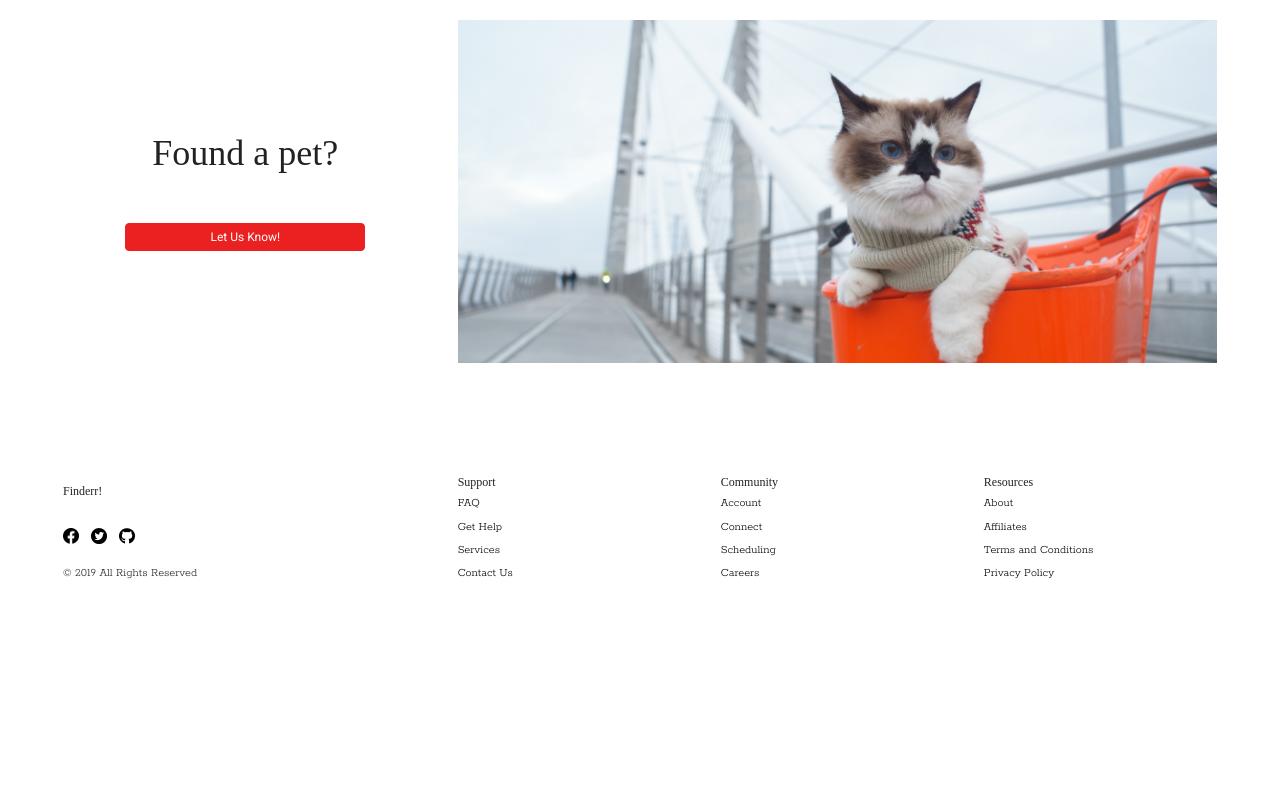
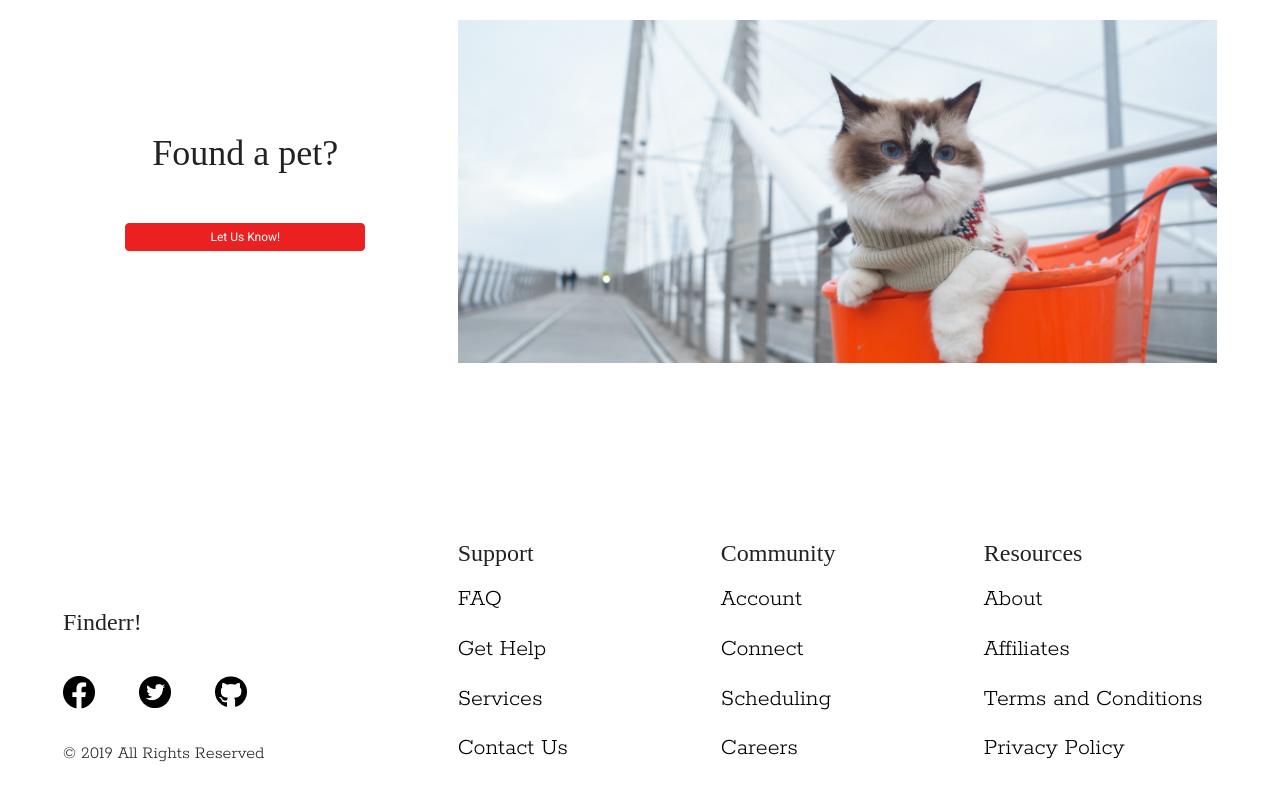
Before and after one commit to 0chriscrew0/Finderr-, a website: page index.html in a window 1280 px wide. Shown: the part 2585-3385 px from the top of the page. Before the commit the page ends 3221 px from the top, so only its background shows below. Drawn offline with nearby package versions, Linux system fonts and the light colour scheme; a web font is replaced by a local one.

Commit message:
style footer for desktop

```diff
--- a/scss/layout/_footer.scss
+++ b/scss/layout/_footer.scss
@@ -89,4 +89,45 @@ footer {
       }
     }
   }
+  @include media-breakpoint-up(lg) {
+    padding: 8rem 48px 3rem;
+
+    h1 {
+      font-size: 24px;
+      margin-bottom: 1rem;
+    }
+    a {
+      font-size: 18px;
+      margin-bottom: 1rem;
+    }
+    .footer-main {
+      align-self: flex-end;
+      h1 {
+        margin-bottom: 2.4rem;
+      }
+      .footer-icons {
+        margin-bottom: 2rem;
+        img {
+          width: 32px;
+          margin-right: 2.4rem;
+        }
+      }
+
+      p {
+        font-size: 18px;
+        margin-bottom: 1rem;
+      }
+    }
+
+    .footer-links-wrapper {
+      .footer-links {
+        margin-bottom: 0;
+      }
+    }
+  }
+  @include media-breakpoint-up(xl) {
+    a {
+      font-size: 24px;
+    }
+  }
 }
```
Also changed, not shown: css/main.min.css, 1 other file.
